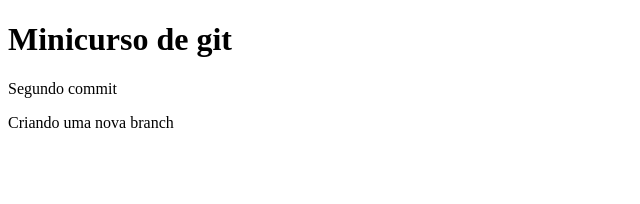
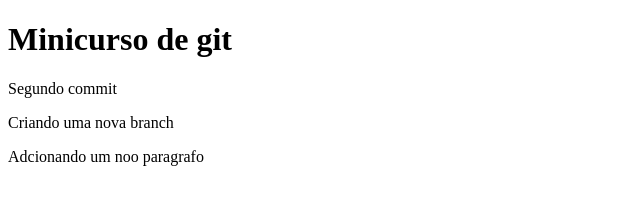
Before and after one commit to JPSerpa75/Minicurso-GIT, a plain HTML site: page index.html in a window 1280 px wide. Shown: the whole page, without its empty margins (0-640 px from the left). Drawn offline with Linux system fonts and the light colour scheme.

Commit message:
Adicionando p

```diff
--- a/index.html
+++ b/index.html
@@ -10,6 +10,7 @@
     <h1>Minicurso de git</h1>
     <p>Segundo commit</p>
     <p>Criando uma nova branch</p>
+    <p>Adcionando um noo paragrafo</p>
 
 </body>
 </html>
```
